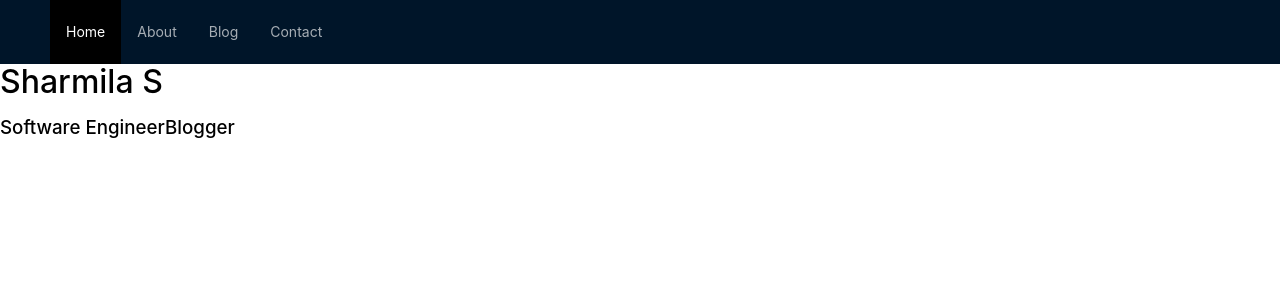
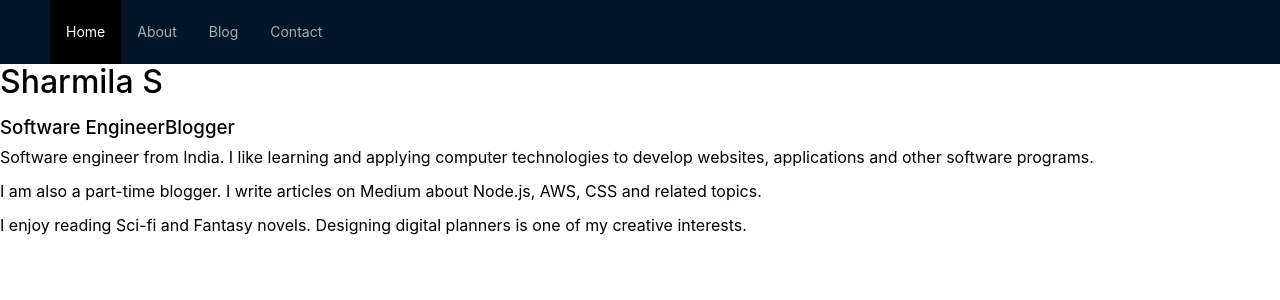
Before and after one commit to SharmilaS22/sharmilas-web, a React (Create React App) app: page / in a window 1280 px wide. Shown: the top 300 px of the page. Built offline with nearby package versions, Linux system fonts and the light colour scheme.

Commit message:
[Sharmila] About. Display About page

```diff
--- a/src/components/Home.jsx
+++ b/src/components/Home.jsx
@@ -1,13 +1,15 @@
 import React from "react";
-import NameAndTitle from "./layouts/NameAndTitle/NameAndTitle";
 
 import Navbar from "./layouts/Navbar/Navbar";
+import NameAndTitle from "./layouts/NameAndTitle/NameAndTitle";
+import About from "./layouts/About/About";
 
 function Home() {
   return (
     <>
       <Navbar />
       <NameAndTitle />
+      <About />
     </>
   );
 }
```
